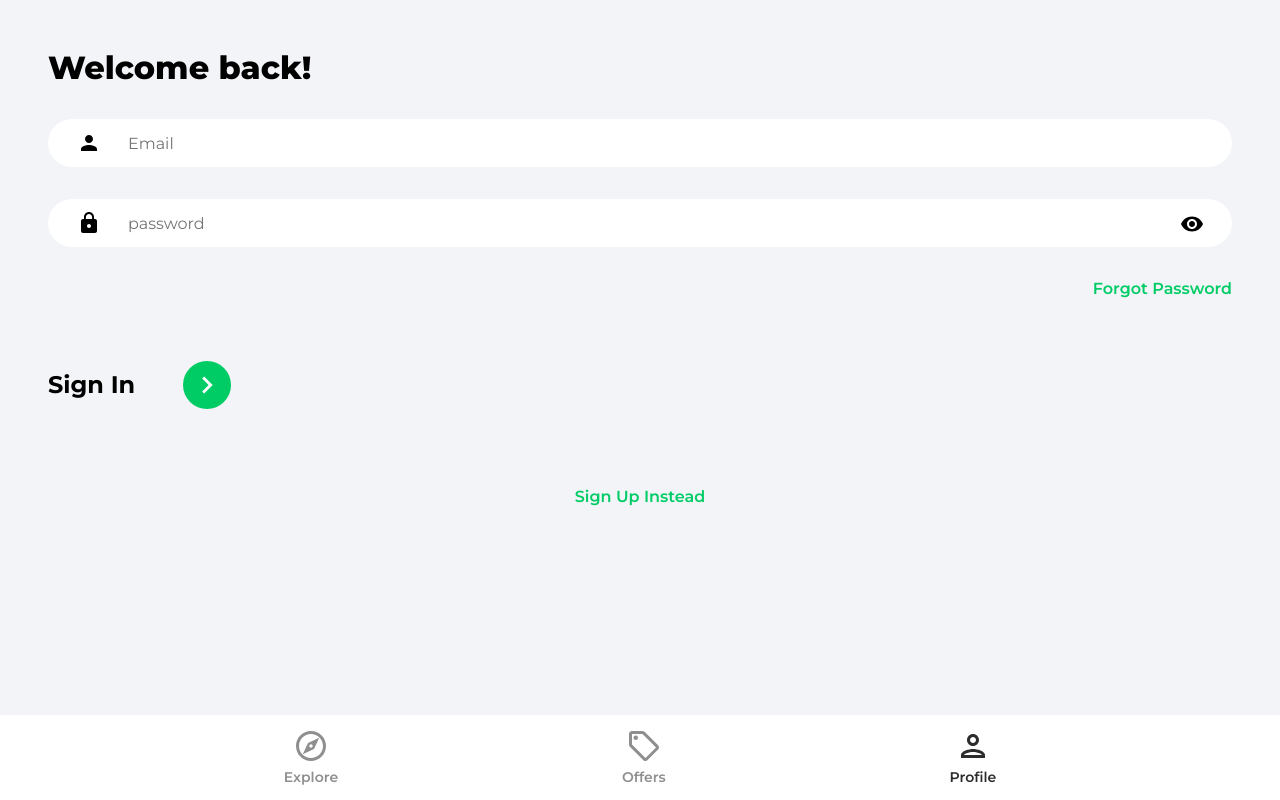
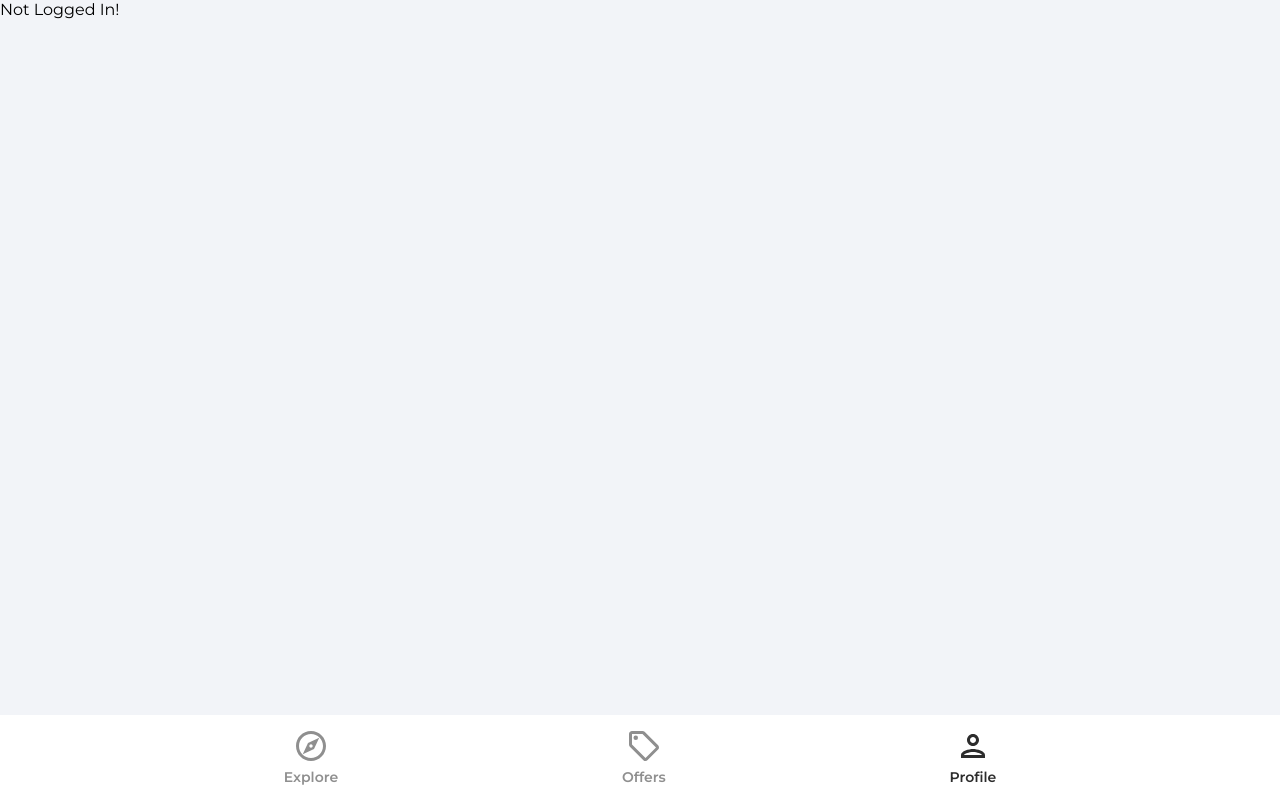
Before and after one commit to stone-com/firebase-housing-app, a React (Create React App) app: page /profile in a window 1280 px wide. Built offline with nearby package versions, Linux system fonts and the light colour scheme; the HTML template or start-up script is replaced by a standard one.

Commit message:
User sign in fixes

```diff
--- a/src/App.js
+++ b/src/App.js
@@ -14,12 +14,12 @@
         <Routes>
           <Route path='/' element={<Explore />} />
           <Route path='/offers' element={<Offers />} />
-          <Route path='/profile' element={<SignIn />} />
+          <Route path='/profile' element={<Profile />} />
           <Route path='/sign-in' element={<SignIn />} />
           <Route path='/sign-up' element={<SignUp />} />
           <Route path='/forgot-password' element={<ForgotPassword />} />
         </Routes>
-      <Navbar />
+        <Navbar />
       </Router>
     </>
   );
--- a/src/pages/Profile.jsx
+++ b/src/pages/Profile.jsx
@@ -1,4 +1,14 @@
+import { useEffect, useState } from 'react';
+import { getAuth } from 'firebase/auth';
+
 const Profile = () => {
-  return <h1>Profile</h1>;
+  const [user, setUser] = useState(null);
+
+  const auth = getAuth();
+  useEffect(() => {
+    setUser(auth.currentUser);
+  }, []);
+
+  return user ? <h1>{user.displayName}</h1> : 'Not Logged In!';
 };
 export default Profile;
--- a/src/pages/SignIn.jsx
+++ b/src/pages/SignIn.jsx
@@ -1,5 +1,6 @@
 import { useState } from 'react';
 import { Link, useNavigate } from 'react-router-dom';
+import { getAuth, signInWithEmailAndPassword } from 'firebase/auth';
 import { ReactComponent as ArrowRightIcon } from '../assets/svg/keyboardArrowRightIcon.svg';
 import visibilityIcon from '../assets/svg/visibilityIcon.svg';
 
@@ -16,13 +17,33 @@
     }));
   };
 
+  const onSubmit = async (e) => {
+    e.preventDefault();
+    try {
+      // get auth from firebase
+      const auth = getAuth();
+      // Sign in with email and password, save response in variable
+      const userCredential = await signInWithEmailAndPassword(
+        auth,
+        email,
+        password
+      );
+
+      // redirect to home page if sign in was successful
+      if (userCredential.user) {
+        navigate('/');
+      }
+    } catch (error) {
+      console.log(error);
+    }
+  };
   return (
     <div className='pageContainer'>
       <header>
         <p className='pageHeader'>Welcome back!</p>
       </header>
       <main>
-        <form>
+        <form onSubmit={onSubmit}>
           <input
             type='text'
             className='emailInput'
```
